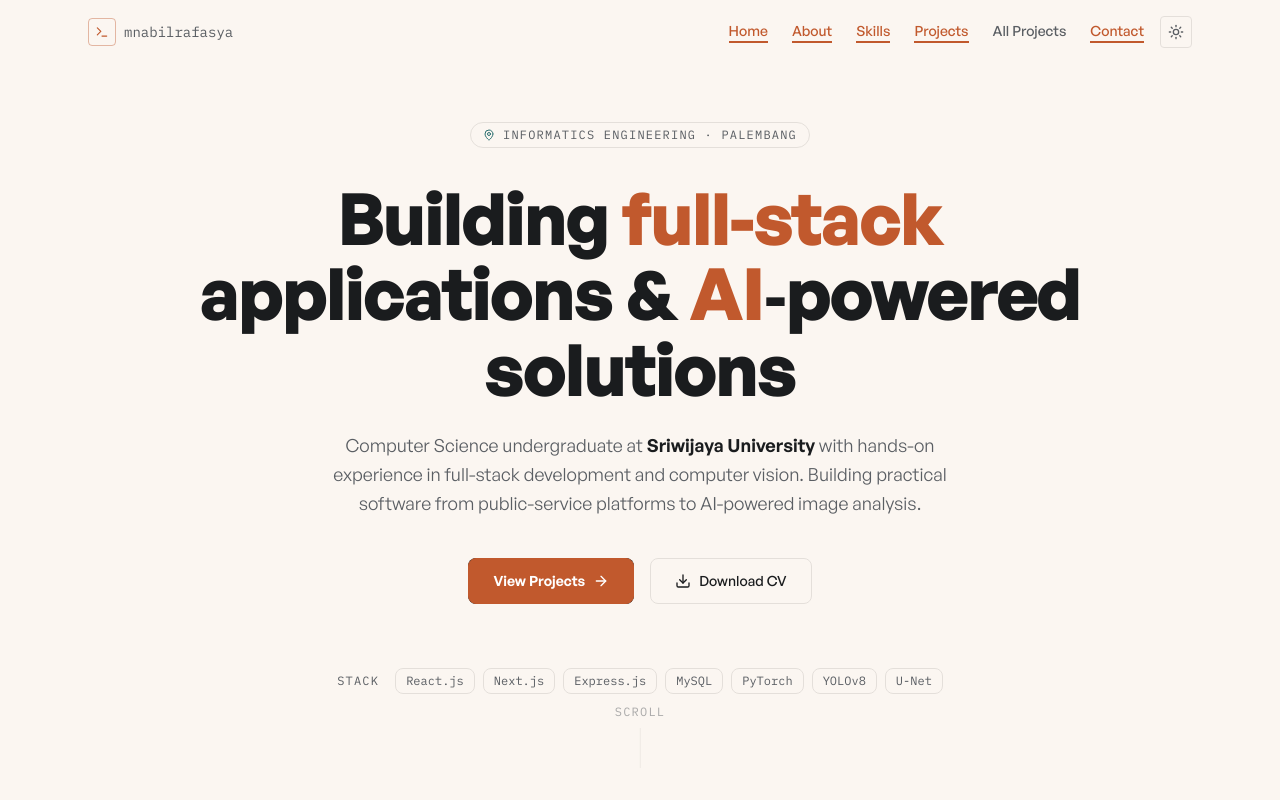
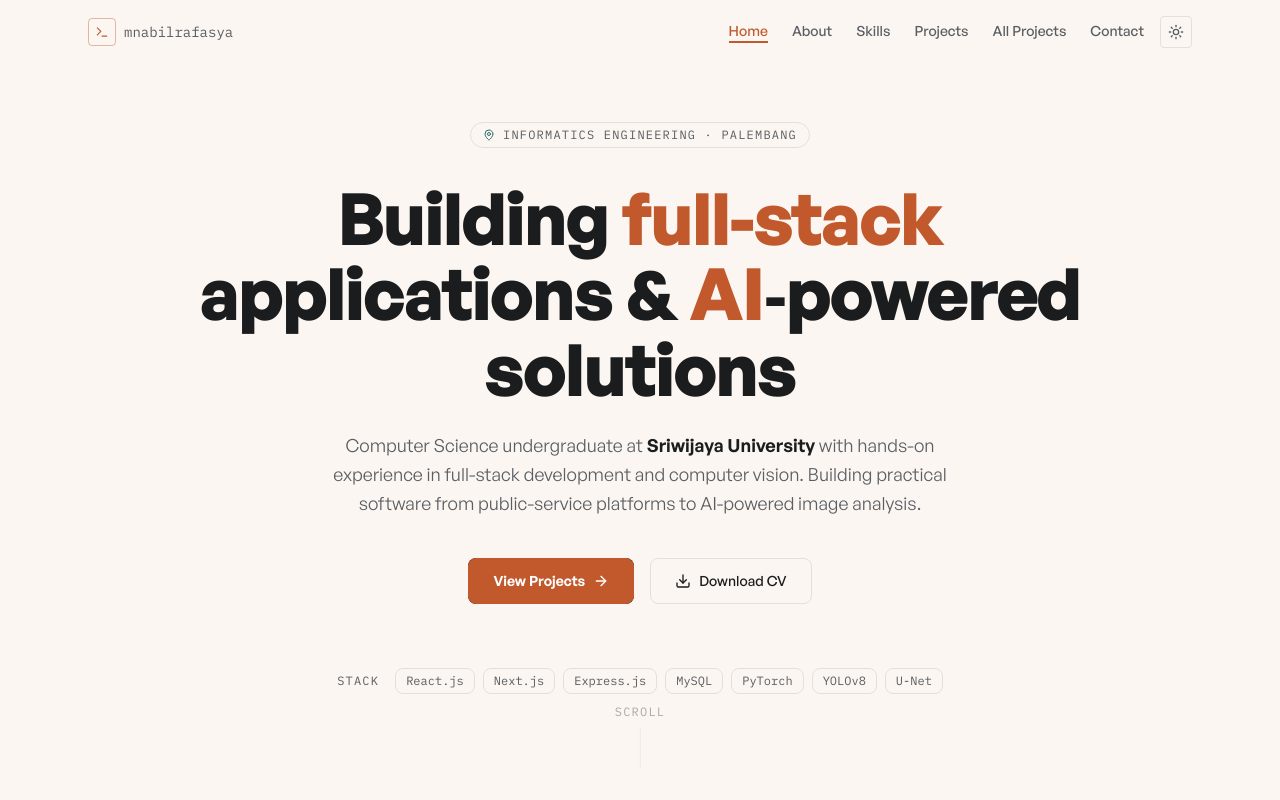
Before and after one commit to mnabilrafasya/portfolio-mnabilrafasya, a Next.js app: page / in a window 1280 px wide. Shown: the top 800 px of the page. Built offline with nearby package versions, Linux system fonts and the light colour scheme.

Commit message:
update responsif navbar

```diff
--- a/src/components/layout/Navbar.tsx
+++ b/src/components/layout/Navbar.tsx
@@ -16,15 +16,13 @@ const navLinks = [
   { href: "/#contact", label: "Contact" },
 ];
 
-function isActive(pathname: string, href: string) {
-  if (href === "/") return pathname === "/";
-  return pathname.startsWith(href.replace(/#.*$/, "")) && href !== "/";
-}
+
 
 export default function Navbar() {
   const pathname = usePathname();
   const [scrolled, setScrolled] = useState(false);
   const [mobileOpen, setMobileOpen] = useState(false);
+  const [activeSection, setActiveSection] = useState<string>("");
 
   useEffect(() => {
     const onScroll = () => setScrolled(window.scrollY > 40);
@@ -32,6 +30,46 @@ export default function Navbar() {
     window.addEventListener("scroll", onScroll, { passive: true });
     return () => window.removeEventListener("scroll", onScroll);
   }, []);
+
+  useEffect(() => {
+    if (pathname !== "/") {
+      setActiveSection("");
+      return;
+    }
+
+    const observer = new IntersectionObserver(
+      (entries) => {
+        entries.forEach((entry) => {
+          if (entry.isIntersecting) {
+            setActiveSection(entry.target.id);
+          }
+        });
+      },
+      {
+        rootMargin: "-50% 0px -70% 0px", // Trigger when the section crosses the top 30% of the screen
+      }
+    );
+
+    const sections = document.querySelectorAll("section[id]");
+    sections.forEach((s) => observer.observe(s));
+
+    return () => observer.disconnect();
+  }, [pathname]);
+
+  const isLinkActive = (href: string) => {
+    if (pathname === "/") {
+      if (href === "/") return activeSection === "" || activeSection === "home";
+      if (href.startsWith("/#")) {
+        const sectionId = href.replace("/#", "");
+        return activeSection === sectionId;
+      }
+      return false; // E.g., /projects is not active on homepage
+    }
+
+    if (href === "/") return false;
+    if (href.startsWith("/#")) return false;
+    return pathname.startsWith(href);
+  };
 
   return (
     <header
@@ -57,7 +95,7 @@ export default function Navbar() {
         <div className="flex items-center gap-4">
           <nav className="hidden md:flex items-center gap-6">
             {navLinks.map((link) => {
-              const active = isActive(pathname, link.href);
+              const active = isLinkActive(link.href);
               return (
                 <Link
                   key={link.href}
@@ -106,7 +144,7 @@ export default function Navbar() {
       >
         <nav className="flex flex-col px-6 py-4 gap-4">
           {navLinks.map((link) => {
-            const active = isActive(pathname, link.href);
+            const active = isLinkActive(link.href);
             return (
               <Link
                 key={link.href}
--- a/src/components/sections/Hero.tsx
+++ b/src/components/sections/Hero.tsx
@@ -4,7 +4,7 @@ import { profile, heroTechStack } from "@/data/profile";
 
 export default function Hero() {
   return (
-    <section className="relative min-h-screen flex items-center justify-center">
+    <section id="home" className="relative min-h-screen flex items-center justify-center">
       <div className="max-w-6xl mx-auto px-6 pt-24 pb-20 text-center">
 
         {/* Role / location pill */}
```
